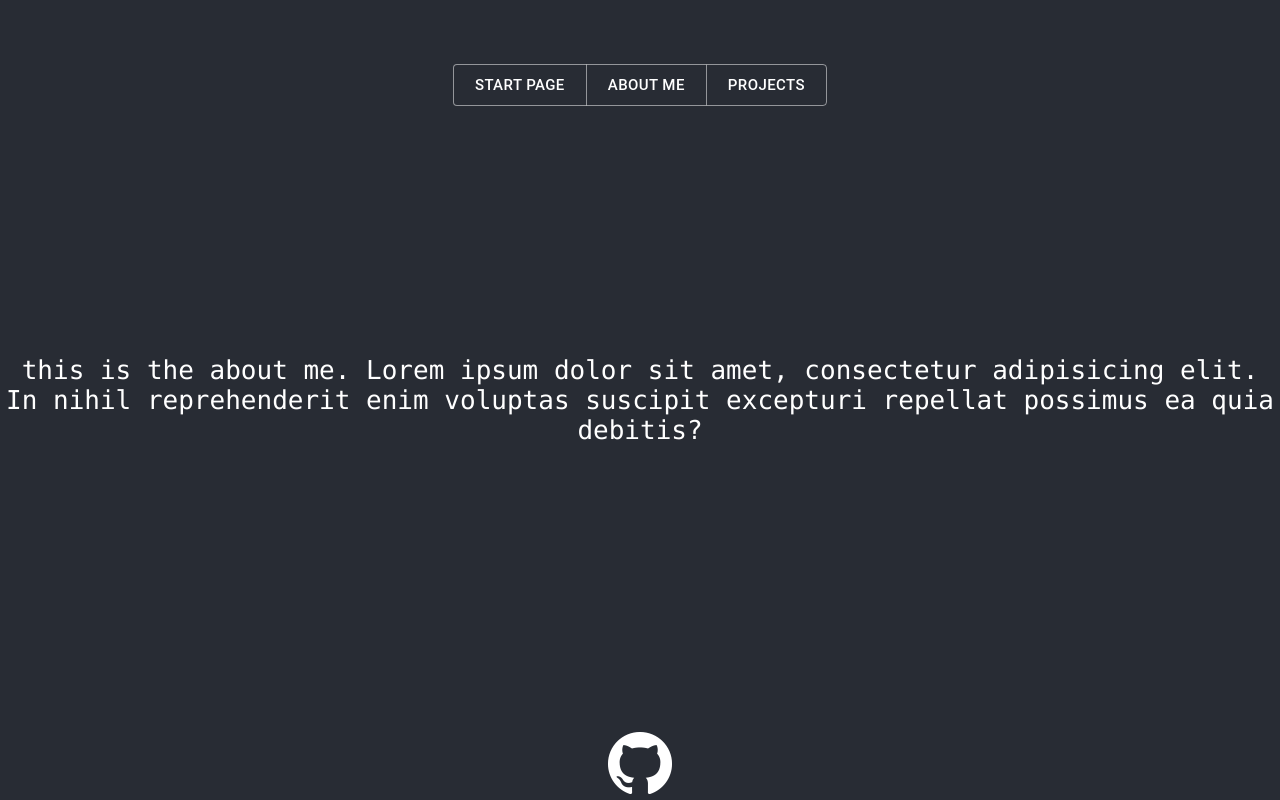
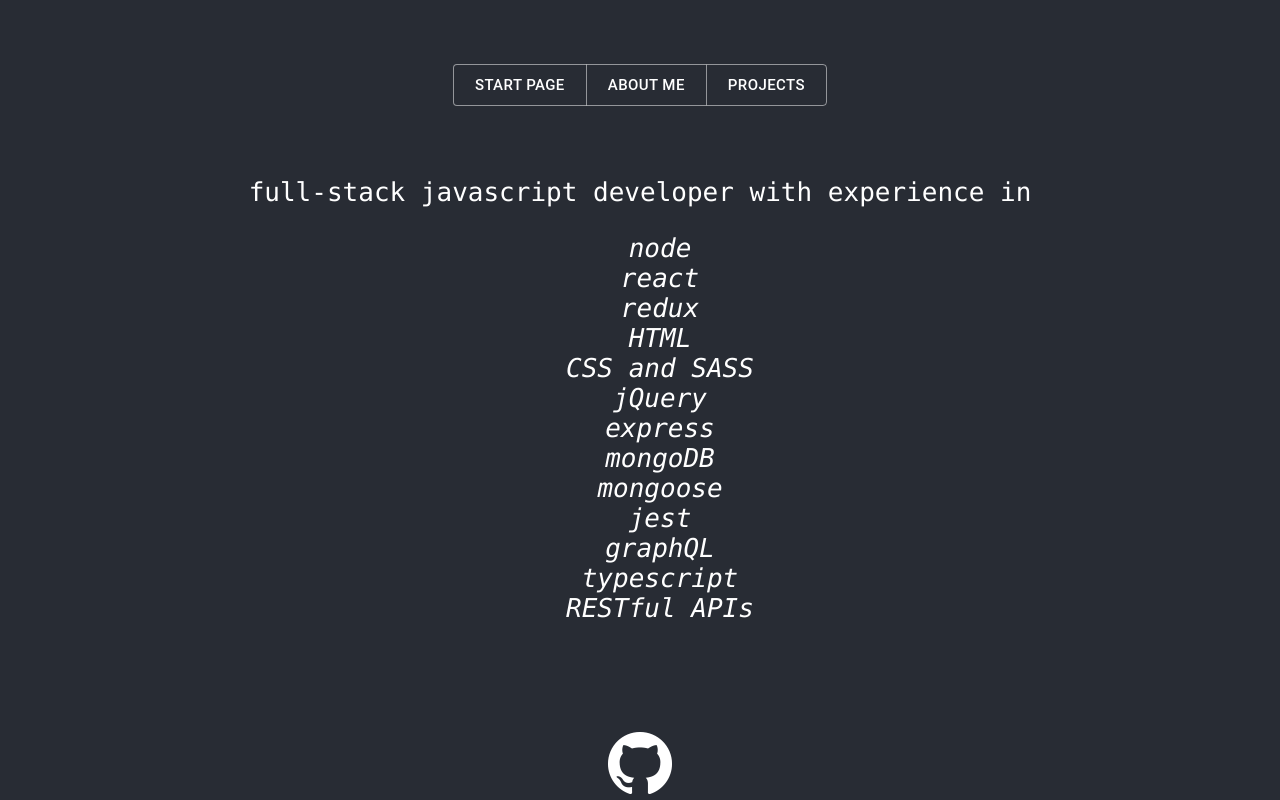
Before and after one commit to kristaver/portfolio, a React (Create React App) app: page / in a window 1280 px wide. Both pictures are taken after a click on the button "ABOUT ME". Built offline with nearby package versions, Linux system fonts and the light colour scheme.

Commit message:
added to projects and updated about section

```diff
--- a/package.json
+++ b/package.json
@@ -19,6 +19,7 @@
   "scripts": {
     "start": "npm run build && npm run serve",
     "serve": "serve -s build",
+    "start-dev": "react-scripts start",
     "build": "react-scripts build",
     "test": "react-scripts test",
     "test:watch": "react-scripts test -watch",
--- a/src/App.css
+++ b/src/App.css
@@ -44,3 +44,11 @@
     transform: rotate(360deg);
   }
 }
+
+.About__skills {
+  list-style: none;
+}
+
+.About__skills--el {
+  font-style: italic;
+}
--- a/src/components/About.js
+++ b/src/components/About.js
@@ -2,7 +2,22 @@ import React from 'react'
 
 export const About = () => {
   return (
-    <div className="About"><p>this is the about me. Lorem ipsum dolor sit amet, consectetur adipisicing elit.
-      In nihil reprehenderit enim voluptas suscipit excepturi repellat possimus ea quia debitis? </p></div>
+    <div className="About"><p>full-stack javascript developer with experience in </p>
+      <ul className='About__skills'>
+        <li className='About__skills--el'>node</li>
+        <li className='About__skills--el'>react</li>
+        <li className='About__skills--el'>redux</li>
+        <li className='About__skills--el'>HTML</li>
+        <li className='About__skills--el'>CSS and SASS</li>
+        <li className='About__skills--el'>jQuery</li>
+        <li className='About__skills--el'>express</li>
+        <li className='About__skills--el'>mongoDB</li>
+        <li className='About__skills--el'>mongoose</li>
+        <li className='About__skills--el'>jest</li>
+        <li className='About__skills--el'>graphQL</li>
+        <li className='About__skills--el'>typescript</li>
+        <li className='About__skills--el'>RESTful APIs</li>
+      </ul>
+    </div>
   )
 }
--- a/src/components/Projects.js
+++ b/src/components/Projects.js
@@ -3,6 +3,7 @@ import ImageList from '@mui/material/ImageList';
 import ImageListItem from '@mui/material/ImageListItem';
 import ImageListItemBar from '@mui/material/ImageListItemBar';
 import IconButton from '@mui/material/IconButton';
+import todo from '../to-do.png';
 
 
 export default function Projects() {
@@ -35,9 +36,9 @@ export default function Projects() {
 
 const itemData = [
   {
-    img: 'https://images.unsplash.com/photo-1551963831-b3b1ca40c98e',
-    title: 'Breakfast',
-    author: '@bkristastucchio',
+    img: todo,
+    title: 'to-do app',
+    author: 'simple app in vanilla JS',
     rows: 2,
     cols: 2,
     featured: true,
```
Also changed, not shown: src/to-do.png (added).
